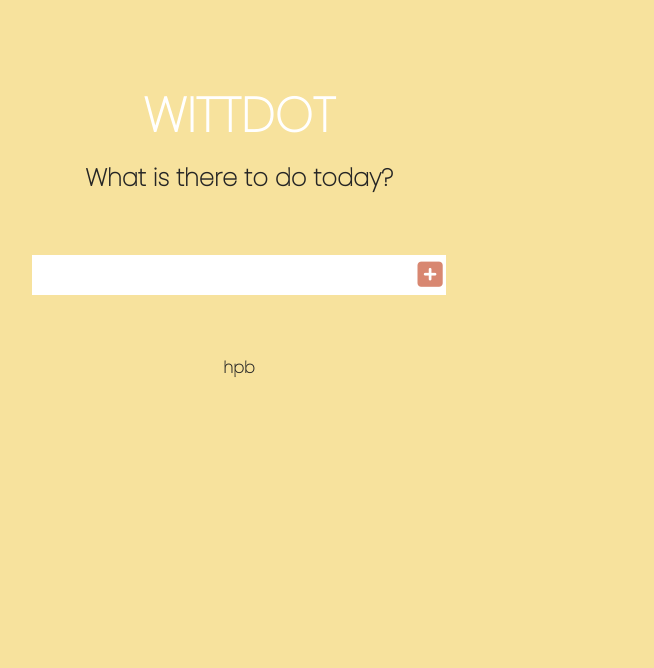
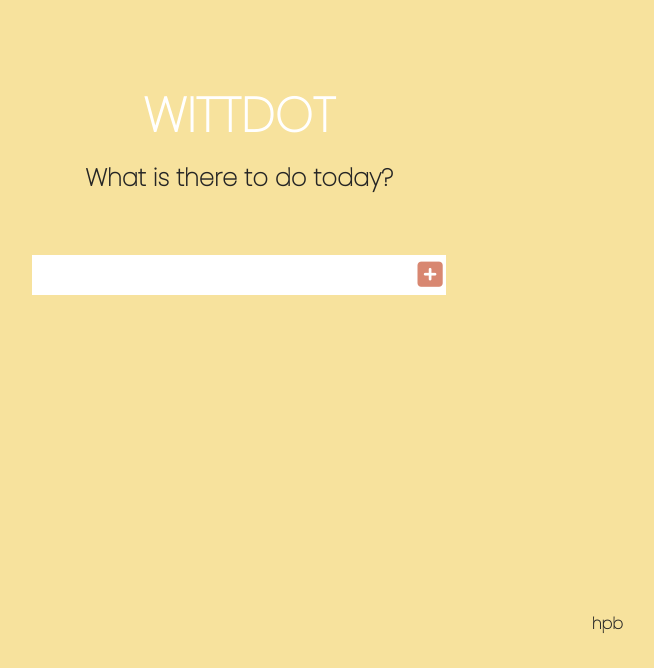
Before and after one commit to belcho/wittdot, a plain HTML site: page index.html in a window 1280 px wide. Shown: the whole page, without its empty margins (401-1055 px from the left). Drawn offline with Linux system fonts and the light colour scheme; a web font is replaced by a local one.

Commit message:
update basic ui elements

```diff
--- a/index.html
+++ b/index.html
@@ -30,7 +30,11 @@
 
     </div>
 
-    <h2>hpb</h2>
+    <div class="bottom-author-tag">
+        <h2>hpb</h2>
+    </div>
+
+
 
 
 <script src="./app.js"></script>
--- a/style.css
+++ b/style.css
@@ -10,6 +10,7 @@ body{
     color: rgb(37, 37, 37);
     font-family: 'Poppins', sans-serif;
     min-height: 100vh;
+
 }
 
 header{
@@ -129,3 +130,11 @@ form button:hover{
     transform: translateY(8rem) rotateZ(20deg);
     opacity: 0;
 }
+
+.bottom-author-tag{
+    display: flex;
+    justify-content: right;
+    align-items: right;
+    padding-right: 20%;
+    padding-top: 20%;
+}
```
